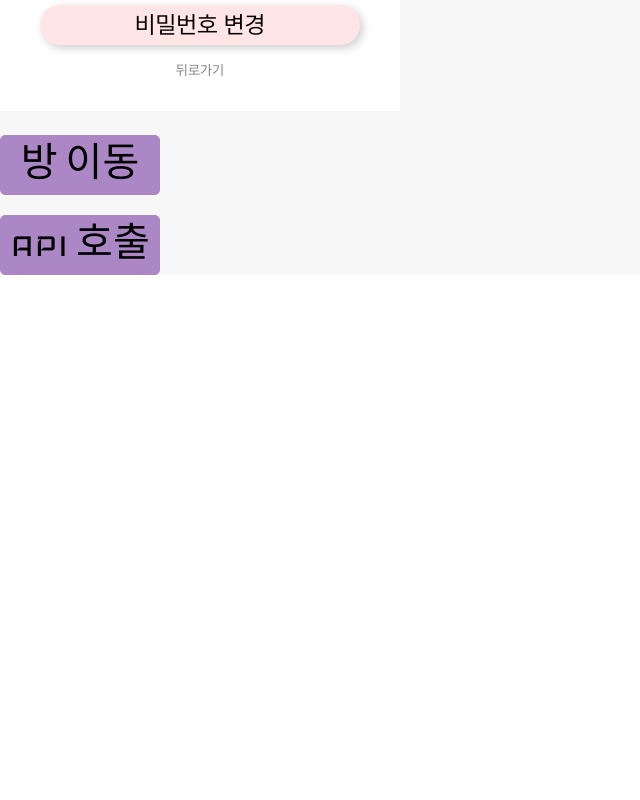
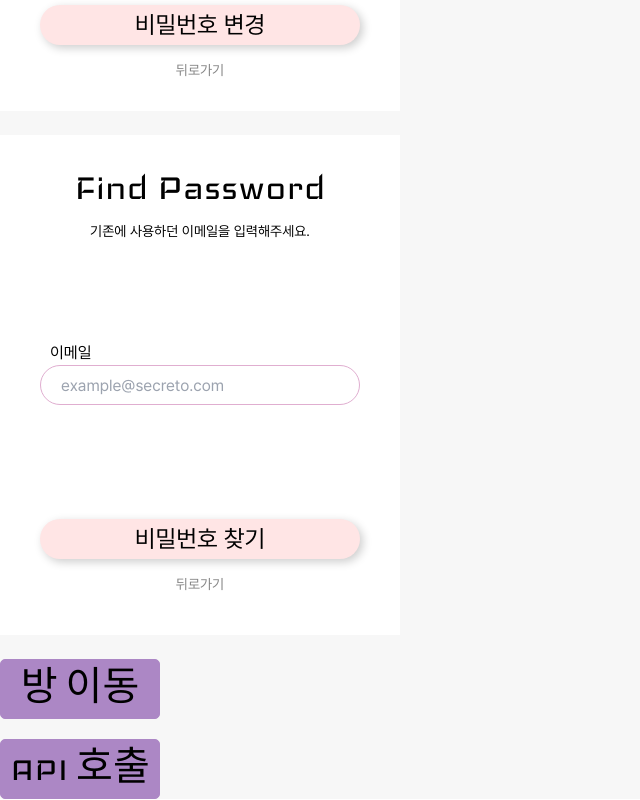
Before and after one commit to yee950419/secreto, a Vue app in the folder frontend/: page / in a window 1280 px wide. Shown: the part 2485-3285 px from the top of the page, without its empty margins (0-640 px from the left). Before the commit the page ends 2761 px from the top, so only its background shows below. Built offline with nearby package versions, Linux system fonts and the light colour scheme.

Commit message:
feat: 비밀번호 찾기 페이지 생성
Related to S10P12A805-97

```diff
--- /dev/null
+++ b/frontend/src/components/organisms/FindPasswordForm.vue
@@ -0,0 +1,58 @@
+<script setup lang="ts">
+import ButtonAtom from '@/components/atoms/ButtonAtom.vue'
+import InputBox from '@/components/molecules/InputBox.vue'
+import TextAtom from '@/components/atoms/TextAtom.vue'
+import { ref } from 'vue'
+import type { Handler, DataHandler } from '@/types/common'
+import type { PasswordFindMailRequest } from '@/types/user'
+
+const passwordFindMailRequest: PasswordFindMailRequest = ref({
+    email: ''
+})
+const emailInputChangeHandler: DataHandler<string> = (data: string) => {
+    passwordFindMailRequest.value.email = data
+}
+const findPasswordButtonHandler: Handler = () => {
+    alert('find password :' + passwordFindMailRequest.value.email)
+}
+const myPageButtonHandler: Handler = () => {
+    alert('go to my page')
+}
+</script>
+
+<template>
+    <div
+        class="bg-A805RealWhite flex flex-col justify-between items-center h-[500px] w-full max-w-[400px] py-[20px] px-[40px]"
+    >
+        <div class="flex flex-col items-center">
+            <TextAtom custom-class="text-[44px] font-Iceland">Find Password</TextAtom>
+            <TextAtom custom-class="text-[14px]">기존에 사용하던 이메일을 입력해주세요.</TextAtom>
+        </div>
+        <InputBox
+            label="이메일"
+            type="text"
+            label-class="ps-[10px]"
+            input-class="input-box-style-1 line-claret"
+            custom-class="w-full"
+            custom-id="email"
+            place-holder="example@secreto.com"
+            @input-change="emailInputChangeHandler"
+        ></InputBox>
+        <div class="w-full mb-[20px]">
+            <ButtonAtom
+                custom-class="button-style-2 w-full button-shadow button-cream my-[15px]"
+                @button-click="findPasswordButtonHandler"
+                >비밀번호 찾기</ButtonAtom
+            >
+            <div class="flex justify-around w-full">
+                <ButtonAtom
+                    custom-class="text-[14px] text-A805DarkGrey"
+                    @button-click="myPageButtonHandler"
+                    >뒤로가기</ButtonAtom
+                >
+            </div>
+        </div>
+    </div>
+</template>
+
+<style scoped></style>
--- a/frontend/src/types/user.ts
+++ b/frontend/src/types/user.ts
@@ -21,3 +21,7 @@ export type PasswordChangeRequest = Ref<{
     currentPassword: string
     newPassword: string
 }>
+
+export type PasswordFindMailRequest = Ref<{
+    email: string
+}>
--- a/frontend/src/views/MainPageView.vue
+++ b/frontend/src/views/MainPageView.vue
@@ -7,6 +7,7 @@ import ButtonAtom from '@/components/atoms/ButtonAtom.vue'
 import ChangePasswordForm from '@/components/organisms/ChangePasswordForm.vue'
 // import { getUser } from '@/api/user'
 import { useUserStore } from '@/stores/user'
+import FindPasswordForm from '@/components/organisms/FindPasswordForm.vue'
 const userStore = useUserStore()
 const { getUserInfo } = userStore
 
@@ -28,6 +29,8 @@ const eventHandler = async () => {
         <br />
         <ChangePasswordForm></ChangePasswordForm>
         <br />
+        <FindPasswordForm></FindPasswordForm>
+        <br />
         <div class="flex flex-col gap-[20px]">
             <RouterLink to="/game"
                 ><ButtonAtom customClass="button-style-1 button-border-violet button-violet "
```
